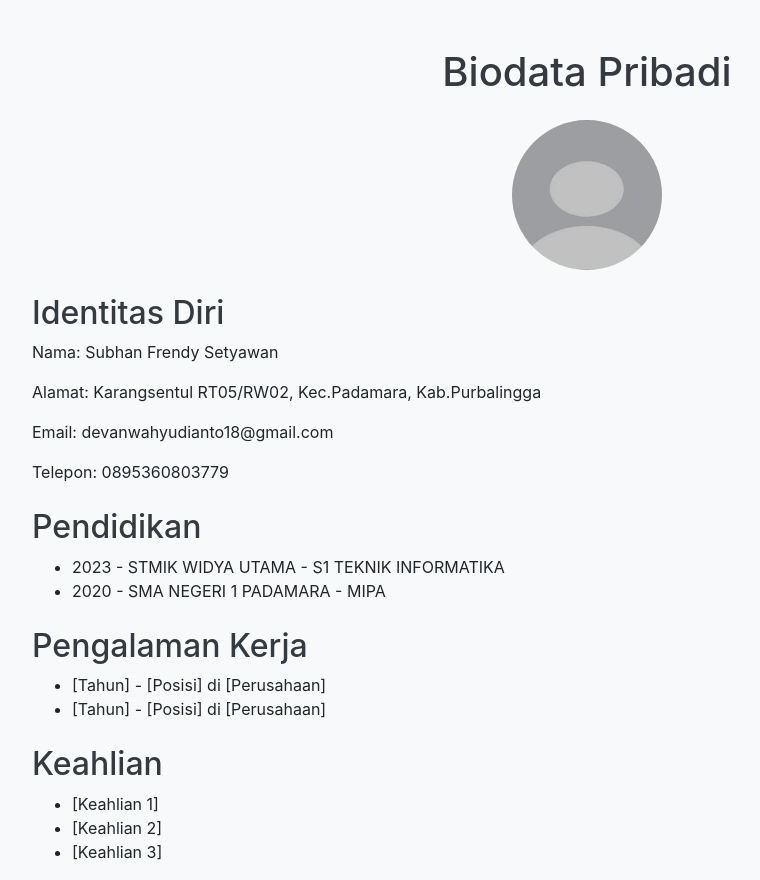
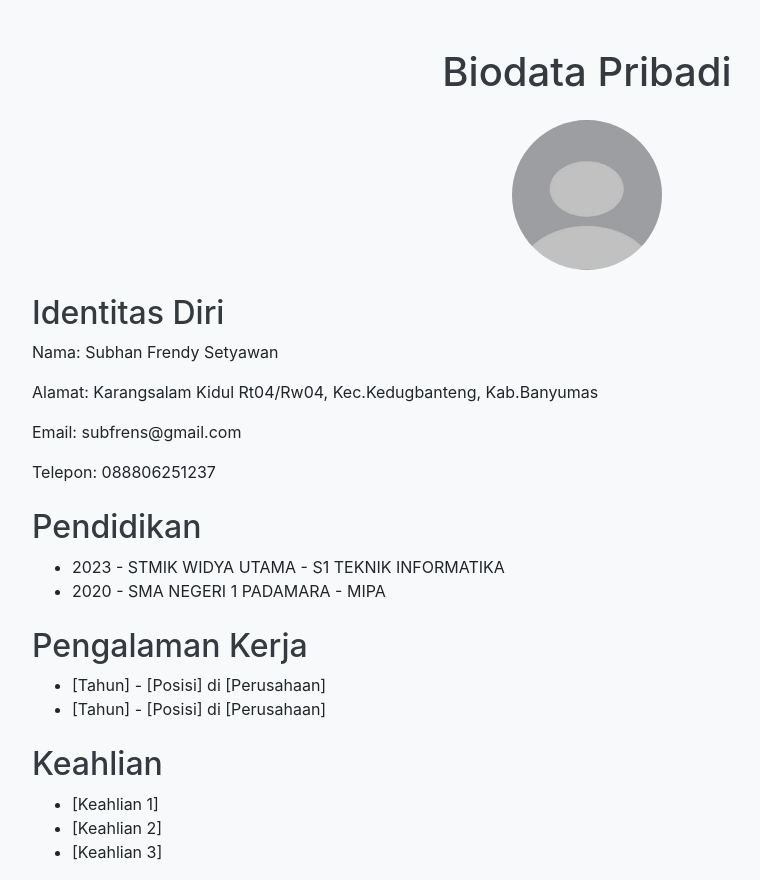
Before and after one commit to subfrenset150604/Biodata, a plain HTML site: page index.html in a window 1280 px wide. Shown: the whole page, without its empty margins (53-813 px from the left). Drawn offline with nearby package versions, Linux system fonts and the light colour scheme; files whose address does not match are found by name.

Commit message:
Update index.html dari web
upload dari web

```diff
--- a/index.html
+++ b/index.html
@@ -21,9 +21,9 @@
     <div class="mt-4">
         <h2>Identitas Diri</h2>
         <p>Nama: Subhan Frendy Setyawan</p>
-        <p>Alamat: Karangsentul RT05/RW02, Kec.Padamara, Kab.Purbalingga</p>
-        <p>Email: devanwahyudianto18@gmail.com</p>
-        <p>Telepon: 0895360803779</p>
+        <p>Alamat: Karangsalam Kidul Rt04/Rw04, Kec.Kedugbanteng, Kab.Banyumas</p>
+        <p>Email: subfrens@gmail.com</p>
+        <p>Telepon: 088806251237</p>
     </div>
 
     <div class="mt-4">
```
